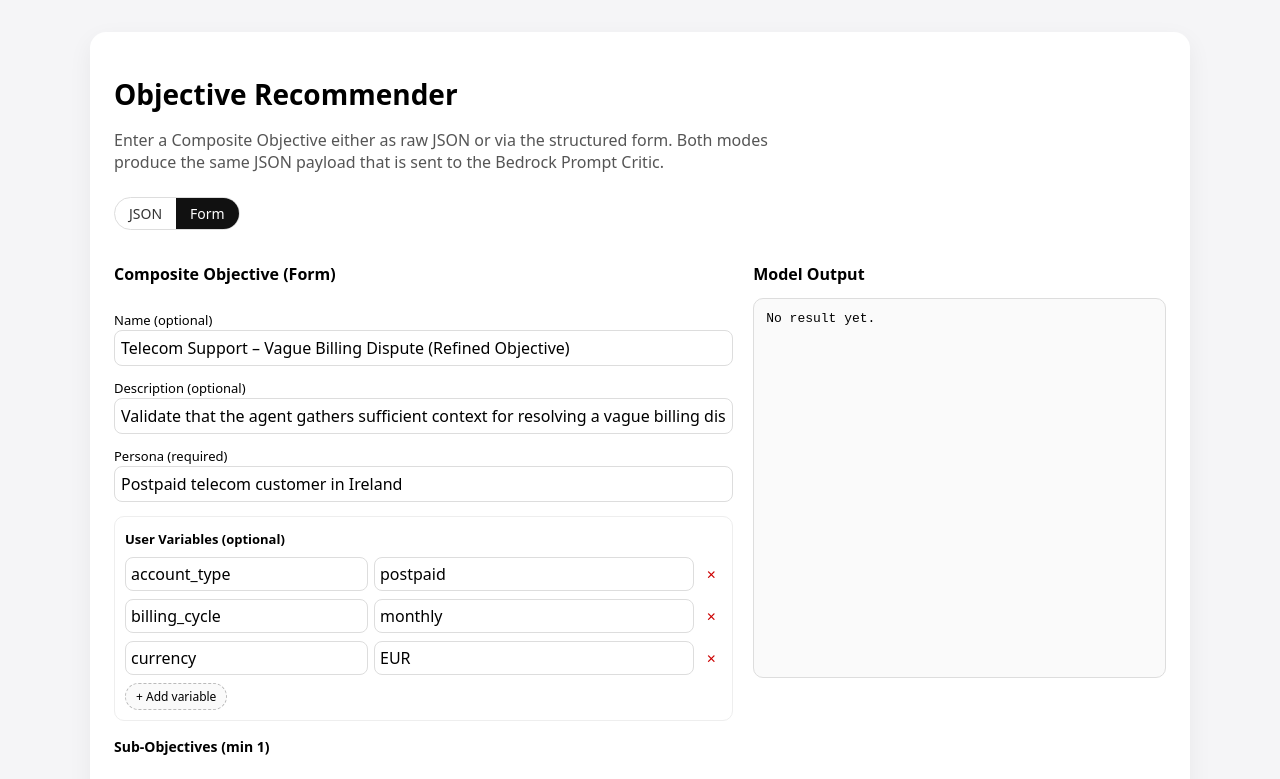
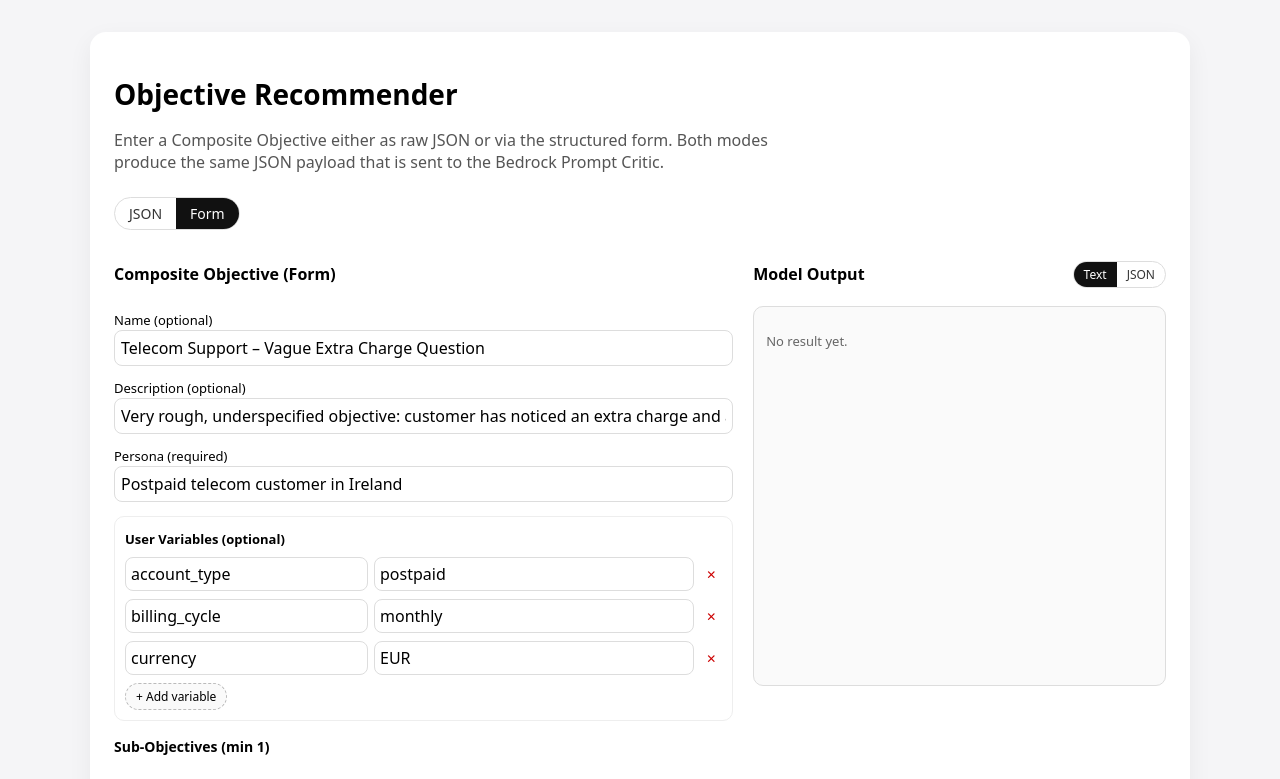
Before and after one commit to asfa164/recommendor-second-iteration, a Next.js app: page / in a window 1280 px wide. Shown: the top 779 px of the page. Built offline with nearby package versions, Linux system fonts and the light colour scheme.

Commit message:
Update page.tsx

```diff
--- a/app/page.tsx
+++ b/app/page.tsx
@@ -25,10 +25,11 @@ type CompositeObjective = {
   subObjectives: SubObjective[];
 };
 
+// ✅ Default is now DELIBERATELY VAGUE
 const defaultComposite: CompositeObjective = {
-  name: "Telecom Support – Vague Billing Dispute (Refined Objective)",
+  name: "Telecom Support – Vague Extra Charge Question",
   description:
-    "Validate that the agent gathers sufficient context for resolving a vague billing dispute and avoids premature assumptions.",
+    "Very rough, underspecified objective: customer has noticed an extra charge and asks about it.",
   persona: "Postpaid telecom customer in Ireland",
   userVariables: {
     account_type: "postpaid",
@@ -38,7 +39,7 @@ const defaultComposite: CompositeObjective = {
   subObjectives: [
     {
       description:
-        "Validate that the agent gathers enough structured context about the bill (date range, amount, payment method) before suggesting any resolution.",
+        'Check how the chatbot handles a vague billing question like "What is this extra charge?" when the customer gives almost no context.',
       isBlocking: true,
       maxTurnsForObjective: 8,
       turnMatching: {
@@ -59,8 +60,23 @@ const emptySubObjective = (): SubObjective => ({
   },
 });
 
+// For pretty text rendering of the model result
+type ObjectiveResult = {
+  originalDescription?: string;
+  primarySuggestion?: string;
+  alternativeSuggestion?: string;
+};
+
+type ModelResult = {
+  error?: string;
+  objectives?: ObjectiveResult[];
+  notes?: string;
+  [key: string]: any;
+};
+
 export default function Page() {
   const [mode, setMode] = useState<"json" | "form">("form");
+  const [outputMode, setOutputMode] = useState<"text" | "json">("text");
 
   // Source-of-truth state for form mode
   const [formState, setFormState] =
@@ -106,6 +122,8 @@ export default function Page() {
       }
 
       setResult(data);
+      // default to text mode when new result arrives
+      setOutputMode("text");
     } catch (err: any) {
       setError(err?.message || "Unknown error");
     } finally {
@@ -351,7 +369,62 @@ export default function Page() {
           </div>
 
           <div>
-            <h2 style={{ fontSize: 16, marginBottom: 8 }}>Model Output</h2>
+            <div
+              style={{
+                display: "flex",
+                justifyContent: "space-between",
+                alignItems: "center",
+                marginBottom: 8,
+              }}
+            >
+              <h2 style={{ fontSize: 16 }}>Model Output</h2>
+
+              {/* Output mode toggle: Text / JSON */}
+              <div
+                style={{
+                  display: "inline-flex",
+                  borderRadius: 999,
+                  border: "1px solid #ddd",
+                  overflow: "hidden",
+                  fontSize: 12,
+                }}
+              >
+                <button
+                  type="button"
+                  onClick={() => setOutputMode("text")}
+                  disabled={outputMode === "text"}
+                  style={{
+                    padding: "4px 10px",
+                    border: "none",
+                    background:
+                      outputMode === "text" ? "#111" : "transparent",
+                    color: outputMode === "text" ? "#fff" : "#333",
+                    cursor:
+                      outputMode === "text" ? "default" : "pointer",
+                  }}
+                >
+                  Text
+                </button>
+                <button
+                  type="button"
+                  onClick={() => setOutputMode("json")}
+                  disabled={outputMode === "json"}
+                  style={{
+                    padding: "4px 10px",
+                    border: "none",
+                    background:
+                      outputMode === "json" ? "#111" : "transparent",
+                    color: outputMode === "json" ? "#fff" : "#333",
+                    cursor:
+                      outputMode === "json" ? "default" : "pointer",
+                  }}
+                >
+                  JSON
+                </button>
+              </div>
+            </div>
+
+            {outputMode === "json" ? (
               <pre
                 style={{
                   width: "100%",
@@ -367,12 +440,127 @@ export default function Page() {
                   wordBreak: "break-word",
                 }}
               >
-              {result ? JSON.stringify(result, null, 2) : "No result yet."}
+                {result
+                  ? JSON.stringify(result, null, 2)
+                  : "No result yet."}
               </pre>
+            ) : (
+              <div
+                style={{
+                  width: "100%",
+                  height: 380,
+                  padding: 12,
+                  borderRadius: 10,
+                  border: "1px solid #ddd",
+                  background: "#fafafa",
+                  overflow: "auto",
+                  fontSize: 13,
+                  lineHeight: 1.4,
+                }}
+              >
+                <TextResultView result={result} />
+              </div>
+            )}
           </div>
         </section>
       </div>
     </main>
+  );
+}
+
+function TextResultView({ result }: { result: unknown }) {
+  if (!result) {
+    return <p style={{ color: "#666" }}>No result yet.</p>;
+  }
+
+  const r = result as ModelResult;
+
+  if (r.error) {
+    return (
+      <p style={{ color: "crimson" }}>
+        Error from model: <strong>{r.error}</strong>
+      </p>
+    );
+  }
+
+  const objectives = Array.isArray(r.objectives) ? r.objectives : [];
+
+  if (!objectives.length && !r.notes) {
+    return (
+      <div>
+        <p style={{ color: "#666" }}>
+          Model returned an unexpected structure. Switch to JSON view to
+          inspect the raw response.
+        </p>
+      </div>
+    );
+  }
+
+  return (
+    <div style={{ display: "grid", gap: 10 }}>
+      {objectives.map((obj, idx) => (
+        <div
+          key={idx}
+          style={{
+            padding: 8,
+            borderRadius: 8,
+            background: "#fff",
+            border: "1px solid #e3e3e3",
+          }}
+        >
+          <div
+            style={{
+              fontSize: 12,
+              fontWeight: 600,
+              marginBottom: 4,
+              color: "#333",
+            }}
+          >
+            Objective {idx + 1}
+          </div>
+          {obj.originalDescription && (
+            <p style={{ margin: 0, fontSize: 12, color: "#555" }}>
+              <strong>Original:</strong> {obj.originalDescription}
+            </p>
+          )}
+          {obj.primarySuggestion && (
+            <p style={{ margin: "4px 0 0", fontSize: 12, color: "#111" }}>
+              <strong>Primary suggestion:</strong>{" "}
+              {obj.primarySuggestion}
+            </p>
+          )}
+          {obj.alternativeSuggestion && (
+            <p style={{ margin: "4px 0 0", fontSize: 12, color: "#333" }}>
+              <strong>Alternative suggestion:</strong>{" "}
+              {obj.alternativeSuggestion}
+            </p>
+          )}
+        </div>
+      ))}
+
+      {r.notes && (
+        <div
+          style={{
+            padding: 8,
+            borderRadius: 8,
+            background: "#fff",
+            border: "1px solid #e3e3e3",
+          }}
+        >
+          <div
+            style={{
+              fontSize: 12,
+              fontWeight: 600,
+              marginBottom: 4,
+              color: "#333",
+            }}
+          >
+            Notes
+          </div>
+          <p style={{ margin: 0, fontSize: 12, color: "#333" }}>{r.notes}</p>
+        </div>
+      )}
+    </div>
   );
 }
 
@@ -654,7 +842,7 @@ function UserVariablesEditor({
     };
     const nextRows = [...rows, newRow];
     setRows(nextRows);
-    // No immediate sync – empty key means nothing to send yet
+    // Empty key -> nothing to sync yet
   }
 
   function removeRow(id: number) {
```
Lines whose indentation alone changed are shown as unchanged.
